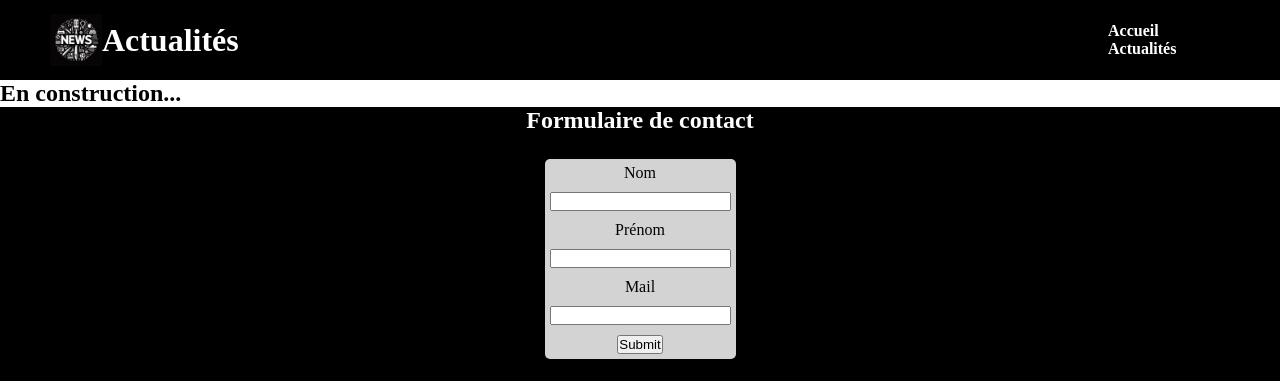
After one commit to TusseauElouan/ExercicePHP, a PHP site: page /actualite.php in a window 1280 px wide. The commit adds this page. Shown: the top 381 px of the page. Run offline with PHP 8.4, Linux system fonts and the light colour scheme.

Commit message:
Ajout footer + page cliquable

```diff
--- /dev/null
+++ b/actualite.php
@@ -0,0 +1,18 @@
+<!DOCTYPE html>
+<html lang="en">
+<head>
+    <meta charset="UTF-8">
+    <meta name="viewport" content="width=device-width, initial-scale=1.0">
+    <title>Document</title>
+    <link rel="stylesheet" href="style.css">
+</head>
+<body>
+    <?php
+    include 'header.php'
+    ?>
+    <h2>En construction...</h2>
+    <?php
+    include 'footer.php'
+    ?>
+</body>
+</html>
--- /dev/null
+++ b/footer.php
@@ -0,0 +1,28 @@
+<?php
+    if (isset($_REQUEST['nom'], $_REQUEST['prenom'], $_REQUEST['mail'])){
+        $sql = 'INSERT INTO contacts(nom, prenom, mail) VALUES ("'.$_REQUEST['nom'].'", "'.$_REQUEST['prenom'].'", "'.$_REQUEST['mail'].'")';
+        $temp = $pdo->exec($sql);
+        $message = 'Votre contacte a été enregistré !';
+    }
+
+?>
+
+<footer>
+    <h2>Formulaire de contact</h2>
+    <form action="" method='post' class='formulaire_contact'>
+        <label for="nom">Nom</label>
+        <input type="text" id='nom' name='nom'/>
+        <label for="prenom">Prénom</label>
+        <input type="text" id="prenom" name='prenom'/>
+        <label for="mail">Mail</label>
+        <input type="email" id='mail' name='mail'/>
+        <input type="submit"/>
+        <p>
+            <?php
+
+        if (isset($_REQUEST['nom'], $_REQUEST['prenom'], $_REQUEST['mail'])){
+            echo $message;
+        }?></p>
+    </form>
+    <iframe src="https://www.google.com/maps/embed?pb=!1m18!1m12!1m3!1d2708.181354992621!2d-2.2610377232932706!3d47.252156912385836!2m3!1f0!2f0!3f0!3m2!1i1024!2i768!4f13.1!3m3!1m2!1s0x480568bfdf4e941b%3A0x36440760236165cc!2s1%20Bd%20de%20l&#39;Universit%C3%A9%2C%2044600%20Saint-Nazaire!5e0!3m2!1sfr!2sfr!4v1709133329146!5m2!1sfr!2sfr" width="600" height="450" style="border:1px solid black;" allowfullscreen="" loading="lazy" referrerpolicy="no-referrer-when-downgrade"></iframe>
+</footer>
--- a/header.php
+++ b/header.php
@@ -5,8 +5,8 @@
         </div>
         <div class="nav-container">
             <nav>
-                <a href="#accueil">Accueil</a>
-                <a href="#actus">Actualités</a>
+                <a href="index.php">Accueil</a>
+                <a href="actualite.php">Actualités</a>
             </nav>
         </div>
     </header>
--- a/style.css
+++ b/style.css
@@ -68,7 +68,8 @@ header{
 }
 
 .actus-container{
-    display: flex;
+    display: grid;
+    grid-template-columns: 50% 50%;
     width: 1200px;
     justify-content: space-evenly;
     align-items: center;
@@ -80,12 +81,105 @@ header{
     display: flex;
     align-items: center;
     justify-content: center;
+    color: black;
+    text-decoration: none;
+    border: solid 1px black;
+    padding-bottom: 10px;
+    margin: 10px;
+    border-radius: 10px;
+    box-shadow: 0px 0px 5px rgba(0,0,0,0.5);
+    transition: 0.5s;
+}
+
+.link-actu:hover{
+    box-shadow: 0px 0px 10px rgba(0,0,0,1);
+    transition: 0.5s;
 }
 
 .actualite{
-    width: 40%;
+    width: 100%;
+    min-height: 700px;
+}
+
+.img-actu-container{
+    width: 100%;
 }
 
 .img-actu{
     width: 100%;
+    border-top-left-radius: 10px;
+    border-top-right-radius: 10px;
 }
+
+.titre_actu{
+    text-align: center;
+    margin: 20px 0px;
+}
+
+.content-actu p{
+    margin: 10px;
+}
+
+.centrer{
+    display: flex;
+    align-items: center;
+    justify-content: center;
+    width: 100%;
+    height: 100%;
+}
+
+.content-container-page{
+    width: 80%;
+    margin: 50px auto;
+    border: 1px solid black;
+    border-radius: 10px;
+    box-shadow: 0px 0px 5px rgba(0,0,0,0.5);
+    display: flex;
+    flex-direction: column;
+
+
+}
+
+.sources{
+    text-align: end;
+    margin-right: 10px;
+    margin-bottom: 10px;
+}
+
+.content-container-page p {
+    margin: 10px;
+}
+
+.texte-content{
+    margin: 25px 10px !important;
+}
+
+footer{
+    display: flex;
+    flex-direction: column;
+    align-items: center;
+    justify-content: center;
+    background-color: black;
+    color: white;
+}
+
+.formulaire_contact{
+    display: flex;
+    flex-direction: column;
+    align-items: center;
+    justify-content: center;
+    background-color: lightgray;
+    margin: 25px;
+    color: black;
+    border-radius: 5px;
+}
+
+.formulaire_contact label, .formulaire_contact input{
+    margin: 5px;
+}
+
+@media  screen and (max-width: 1400px) {
+    .actus-container{
+        grid-template-columns: auto;
+    }
+}
```
Also changed, not shown: article.php (added, +62 -0 lines), index.php (+17 -7 lines), imgs/archeologie.jpg (added), imgs/cancer.jpg (added), imgs/erruption.jpg (added), page.php (deleted).
